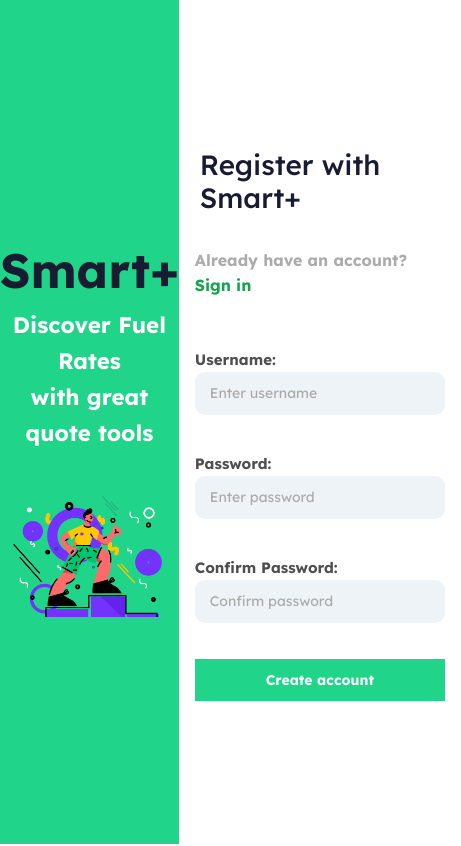
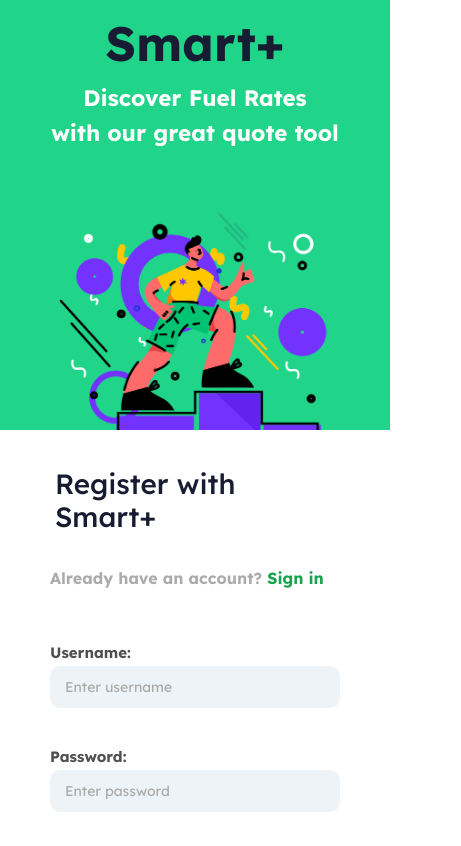
Before and after one commit to anhvu0/Fuel4353, a React (Create React App) app in the folder frontend/: page /register in a window 390 px wide. Shown: the top 846 px of the page, 461 px wide, since content can reach past the window. Built offline with nearby package versions, Linux system fonts and the light colour scheme; no server answers.

Commit message:
improve responsive UI

```diff
--- a/frontend/src/FuelQuoteForm.css
+++ b/frontend/src/FuelQuoteForm.css
@@ -25,27 +25,20 @@
   justify-content: flex-start;
   align-items: center;
   margin-bottom: 10px;
-  /* adjust as needed for spacing */
 }
 
 .form-group label {
   width: 180px;
-  /* adjust as needed */
   margin-right: 10px;
-  /* adjust as needed for spacing */
   text-align: left;
 }
 
 .form-group input {
   flex: 1;
-  /* ensures input fields take up the remaining space */
   width: 250px;
   margin-right: 10px;
-  /* Space after the input, adjust as needed */
   padding: 10px;
-  /* Adds some space inside the input box */
   border-radius: 5px;
-  /* Rounds the corners of the input box */
   border: 1px solid #ccc;
   background-color: white;
 }
@@ -55,26 +48,17 @@
   min-width: 250px;
 }
 
-ap {
-  color: blue;
-  font-family: Arial;
-}
-
 .responsive-image {
   width: 65%;
-  /* Make the image take up the full container width */
   height: auto;
-  /* Maintain the aspect ratio of the image */
   margin: 0 auto;
   display: block;
-  /* Remove any extra space below the image */
 }
 
 /* limit the size of the image */
 @media (min-width: 768px) {
   .responsive-image {
     max-height: 700px;
-    /* Adjust as necessary */
   }
 }
 
@@ -85,7 +69,6 @@ ap {
   text-align: center;
   padding: 10px 0;
   width: 100%;
-  /* Stick to bottom */
   margin-top: auto;
 }
 
@@ -124,17 +107,15 @@ header {
 
 img {
   width: 100%;
-  /* Make the image occupy the full container width */
   height: 100%;
-  /* Make the image occupy the full container height */
   object-fit: fill;
-  /* Stretch the image to fill the container */
 }
 
 .login-container {
   display: flex;
   min-height: 100vh;
   align-items: stretch;
+  flex-direction: row;
   /* Ensure the children fill the height */
 }
 
@@ -152,7 +133,6 @@ img {
 
 .image-text-content h2 {
   font-size: 3rem;
-  /* Large text for the title */
   margin-top: 15px;
   color: #181c32;
   font-family: "Lexend", sans-serif;
@@ -161,19 +141,15 @@ img {
 
 .image-text-content p {
   font-size: 1.4rem;
-  /* Smaller text for the subtitle */
   color: white;
   font-weight: bold;
   font-family: "Lexend", sans-serif;
 }
 
 .login-image {
-  max-width: 85%;
-  /* Adjust the image size */
+  max-width: 80%;
   height: auto;
-  /* Adjust height automatically */
   margin-top: 0.5rem;
-  /* Space between the text and the image */
 }
 
 .login-form-section {
@@ -186,9 +162,9 @@ img {
 }
 
 .login-form-content {
-  max-width: 400px;
+  max-width: 450px;
   /* Maximum width of the form */
-  width: 100%;
+  width: 90%;
   /* Make the form full width within its container */
   text-align: left;
   font-family: "Lexend", sans-serif;
@@ -213,12 +189,10 @@ img {
 .login-form-group input {
   border: 0px solid #ccc;
   border-radius: 10px;
-  /* Rounded corners */
   padding: 10px 15px;
   margin-bottom: 20px;
   /* Space between each input field */
   width: 100%;
-  /* Full width */
   box-sizing: border-box;
   /* Include padding and border in the element's width */
   font-size: 14px;
@@ -239,7 +213,6 @@ img {
 
 .login-form-group a {
   display: block;
-  /* Or inline-block based on design */
 }
 
 .login-form-group label {
@@ -247,15 +220,37 @@ img {
   font-size: 15px;
 }
 
+/* Responsive adjustments */
+@media (max-width: 768px) {
+  .login-container {
+    flex-direction: column;
+    /* Stack image and form vertically on smaller screens */
+  }
+
+  .login-image-section,
+  .login-form-section {
+    flex: none;
+    /* Remove the flex grow/shrink ratios */
+    width: 100%;
+  }
+
+  .login-image {
+    max-width: 70%;
+  }
+
+  .login-form-content {
+    padding: 1rem;
+    /* Add more padding around the form for smaller screens */
+  }
+}
+
 a {
   color: #20d489;
-  /* Adjust the color as needed */
   text-decoration: none;
 }
 
 Link {
   color: #20d489;
-  /* Adjust the color as needed */
   text-decoration: none;
 }
 
@@ -270,12 +265,9 @@ a:hover {
 }
 
 button {
-  /*width: 100%;*/
   padding: 10px;
   margin-bottom: 1em;
-  /* Space between buttons */
   background-color: #20d489;
-  /* Adjust background color as needed */
   color: white;
   border: none;
   cursor: pointer;
@@ -285,19 +277,15 @@ button {
 
 button:hover {
   background-color: #19c17b;
-  /* Adjust hover color as needed */
 }
 
 
 .button-container {
   display: flex;
-  /* Display buttons in a row */
   justify-content: space-between;
-  /* Add space between buttons */
   margin-top: 15px;
   text-align: center;
   width: 100%;
-  /* Ensure it takes full width to work with justify-content */
   gap: 10px;
 
 }
@@ -319,3 +307,20 @@ button:hover {
   overflow-wrap: break-word;
   /* Ensures that long words will wrap and not overflow */
 }
+
+.navbar-toggler:hover {
+  background-color: rgb(215, 215, 215);
+}
+
+.navbar-flex-container {
+  display: flex;
+  justify-content: space-between;
+  width: 100%;
+}
+
+/* Responsive behavior */
+@media (max-width: 768px) {
+  .navbar-flex-container {
+    flex-direction: column;
+  }
+}
--- a/frontend/src/components/Footer.js
+++ b/frontend/src/components/Footer.js
@@ -3,10 +3,10 @@ import { MDBFooter } from 'mdb-react-ui-kit';
 
 export default function Footer() {
   return (
-    <MDBFooter bgColor='light' className='text-center text-lg-left fixed-bottom'>
-      <div className='text-center p-3' style={{ backgroundColor: 'rgba(0, 0, 0, 0)' }}>
+    <MDBFooter className='text-center text-lg-left '>
+      <div className='text-center p-3 text-secondary' style={{ backgroundColor: 'white' }}>
         &copy; {new Date().getFullYear()} Copyright:{' '}
-        <a className='text-dark'>
+        <a>
           CS4353 Group 52
         </a>
       </div>
--- a/frontend/src/components/Nav.jsx
+++ b/frontend/src/components/Nav.jsx
@@ -26,6 +26,7 @@ export default function Navx() {
       <MDBContainer fluid className='justify-content-start'>
         <MDBNavbarBrand href='/'>SMART+</MDBNavbarBrand>
         <MDBNavbarToggler
+          className='navbar-toggler'
           type='button'
           data-target='#navbarCenteredExample'
           aria-controls='navbarCenteredExample'
@@ -36,7 +37,8 @@ export default function Navx() {
           <MDBIcon icon='bars' fas />
         </MDBNavbarToggler>
         <MDBCollapse navbar open={openNavCentred} center id='navbarCenteredExample'>
-          <MDBNavbarNav fullWidth={false} className='mb-2 mb-lg-0 bg-gradient' >
+          <div className="navbar-flex-container"> {/* Flex container for navbar content */}
+            <MDBNavbarNav fullWidth={false} className='mr-auto mb-2 mb-lg-0 bg-gradient' >
               <MDBNavbarItem >
                 <MDBNavbarLink aria-current='page' href='/'>
                   Home
@@ -51,16 +53,15 @@ export default function Navx() {
               <MDBNavbarItem>
                 <MDBNavbarLink href='/quotehistory'>Quote History</MDBNavbarLink>
               </MDBNavbarItem>
-            <MDBNavbarItem className='align-items-end'>
-              {user ? (
-                <MDBBtn type="button" outline rounded color="secondary" className='m-1' href="#" onClick={handleLogout}>Log out</MDBBtn>
-              ) : (
-                <MDBNavbarLink href="/login">
-                  Log in
-                </MDBNavbarLink>
+            </MDBNavbarNav>
+            {user && (
+              <div className='d-flex align-items-center justify-content-center'>
+                <span className='navbar-text me-3' style={{ color: 'var(--bs-warning)' }}>Hello, {user.username}!</span>
+                <MDBBtn outline rounded color="secondary" onClick={handleLogout}>Log out</MDBBtn>
+              </div>
             )}
-            </MDBNavbarItem>
-          </MDBNavbarNav>
+
+          </div>
         </MDBCollapse>
       </MDBContainer>
     </MDBNavbar>
--- a/frontend/src/pages/LoginPage.js
+++ b/frontend/src/pages/LoginPage.js
@@ -1,4 +1,4 @@
-import React, {useContext} from 'react'
+import React, { useContext } from 'react'
 import AuthContext from '../context/AuthContext'
 import { Link } from "react-router-dom";
 import "../FuelQuoteForm.css";
@@ -6,13 +6,13 @@ import mainPageImage from '../img/yes.png';
 
 const LoginPage = () => {
 
-  let {loginUser} = useContext(AuthContext)
+  let { loginUser } = useContext(AuthContext)
   return (
     <div className="login-container">
       <div className="login-image-section">
         <div className="image-text-content">
           <h2>Smart+</h2>
-        <p>Discover Fuel Rates <br/>with great quote tools</p>
+          <p>Discover Fuel Rates <br />with our great quote tool</p>
         </div>
         <img className="login-image" src={mainPageImage} alt="Start" />
       </div>
--- a/frontend/src/pages/QuoteHistory.jsx
+++ b/frontend/src/pages/QuoteHistory.jsx
@@ -65,6 +65,7 @@ const QuoteHistory = () => {
                     <h3>Your Quote History</h3>
                   </div>
                   <hr />
+                  <div className="table-responsive">
                     <MDBTable className="table table-striped table-hover">
                       <MDBTableHead>
                         <tr>
@@ -89,6 +90,7 @@ const QuoteHistory = () => {
                         ))}
                       </MDBTableBody>
                     </MDBTable>
+                  </div>
                 </MDBCardBody>
               </MDBCard>
             )}
--- a/frontend/src/pages/Register.js
+++ b/frontend/src/pages/Register.js
@@ -1,7 +1,7 @@
 import React, { useState } from 'react';
 import { useNavigate, Link } from "react-router-dom";
 import "../FuelQuoteForm.css";
-import { toast} from 'react-toastify';
+import { toast } from 'react-toastify';
 import winnerImg from '../img/yes.png';
 
 const Register = () => {
@@ -68,7 +68,7 @@ const Register = () => {
         <div className="login-image-section">
           <div className="image-text-content">
             <h2>Smart+</h2>
-        <p>Discover Fuel Rates <br/>with great quote tools</p>
+            <p>Discover Fuel Rates <br />with our great quote tool</p>
           </div>
           <img className="login-image" src={winnerImg} alt="Start" />
         </div>
```
Lines whose indentation alone changed are shown as unchanged.
